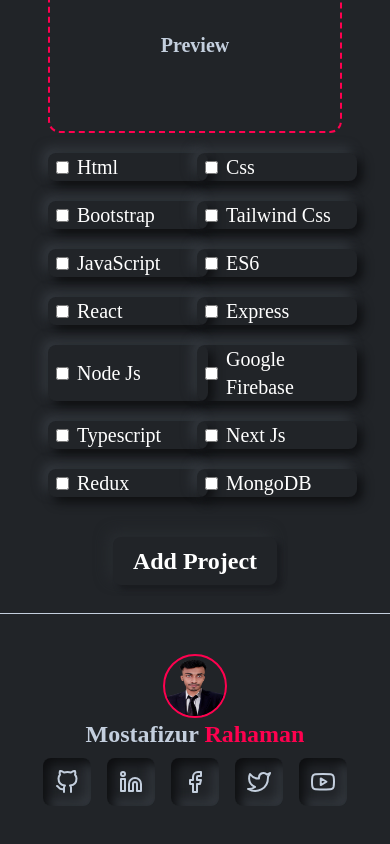
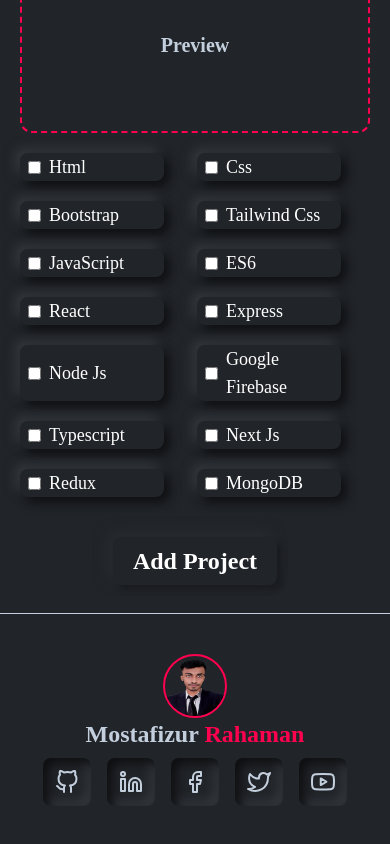
Before and after one commit to mostafizurRahaman/mostafizur-rahaman, a React (Vite) app: page /dashboard/add-project in a window 390 px wide. Shown: the part 3067-3911 px from the top of the page. Built offline with nearby package versions, Linux system fonts and the light colour scheme; no server answers; a web font is replaced by a local one.

Commit message:
refactor: added padding for middle level divices on dashoard

```diff
--- a/src/components/Dashboard/AddPojects/AddProjects.tsx
+++ b/src/components/Dashboard/AddPojects/AddProjects.tsx
@@ -246,7 +246,7 @@ const AddProjects = () => {
             <form
                onSubmit={handleSubmit}
                ref={formRef}
-               className="grid md:grid-cols-2 grid-cols-1 px-10 gap-5 mt-5"
+               className="grid md:grid-cols-2 grid-cols-1 px-3 md:px-10 gap-5 mt-5"
             >
                <InputBox
                   type="text"
@@ -391,7 +391,7 @@ const AddProjects = () => {
                   {technology1.map((i: string, idx: number) => (
                      <div
                         key={idx}
-                        className={`text-xl capitalize flex items-center gap-2 pl-2 rounded-lg bg-priamry   justify-start hover:text-secondary  text-white w-40 ${styles.card}`}
+                        className={` text-lg md:text-xl  capitalize flex items-center gap-2 pl-2 rounded-lg bg-priamry   justify-start hover:text-secondary  text-white w-36 md:w-40  ${styles.card}`}
                      >
                         <input
                            type="checkbox"
--- a/src/components/Dashboard/AddSkills/AddSkills.tsx
+++ b/src/components/Dashboard/AddSkills/AddSkills.tsx
@@ -104,7 +104,7 @@ const AddSkills = () => {
    return (
       <div>
          <Headings content="Add skills"></Headings>
-         <form onSubmit={handleSubmit} ref={formRef} className="grid grid-cols-1 px-10 my-10  md:px-16 gap-5 md:grid-cols-2 ">
+         <form onSubmit={handleSubmit} ref={formRef} className="grid grid-cols-1 px-3  my-10  md:px-16 gap-5 md:grid-cols-2 ">
             <InputBox
                type="text"
                name="technology"
--- a/src/components/Dashboard/AddTestimonial/AddTestimonial.tsx
+++ b/src/components/Dashboard/AddTestimonial/AddTestimonial.tsx
@@ -139,7 +139,7 @@ const AddTestimonial = () => {
    return (
       <>
          <Headings content="Add Testimonial"></Headings>
-         <form onSubmit={handleSubmit} ref={formRef} className="px-10 my-5 grid grid-cols-1 md:grid-cols-2 gap-5">
+         <form onSubmit={handleSubmit} ref={formRef} className="md:px-10 px-3 my-5 grid grid-cols-1 md:grid-cols-2 gap-5">
             <InputBox
                type="text"
                name="name"
--- a/src/components/Dashboard/Experiences/AddExperiences.tsx
+++ b/src/components/Dashboard/Experiences/AddExperiences.tsx
@@ -205,7 +205,7 @@ const AddExperiences = () => {
          <form
             onSubmit={handleSubmit}
             ref={formRef}
-            className="grid md:grid-cols-2 grid-cols-1 gap-5 px-5 my-10"
+            className="grid md:grid-cols-2 grid-cols-1 gap-5 px-3 md:px-10 my-10"
          >
             <InputBox
                type="text"
```
